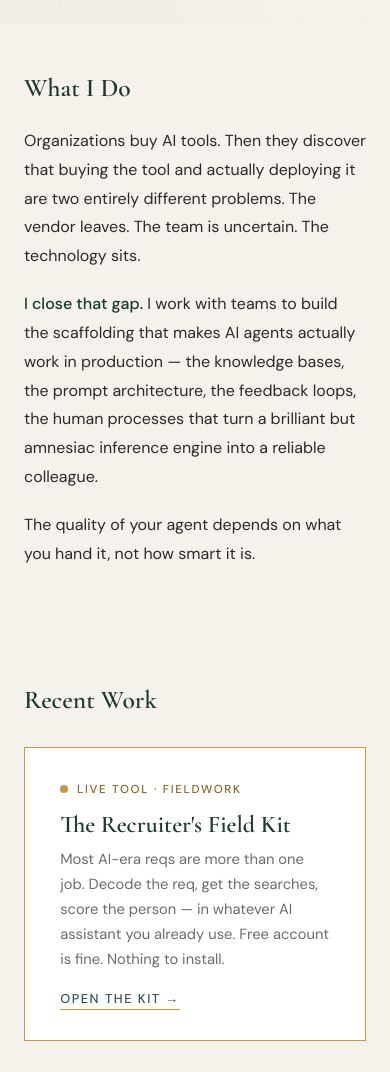
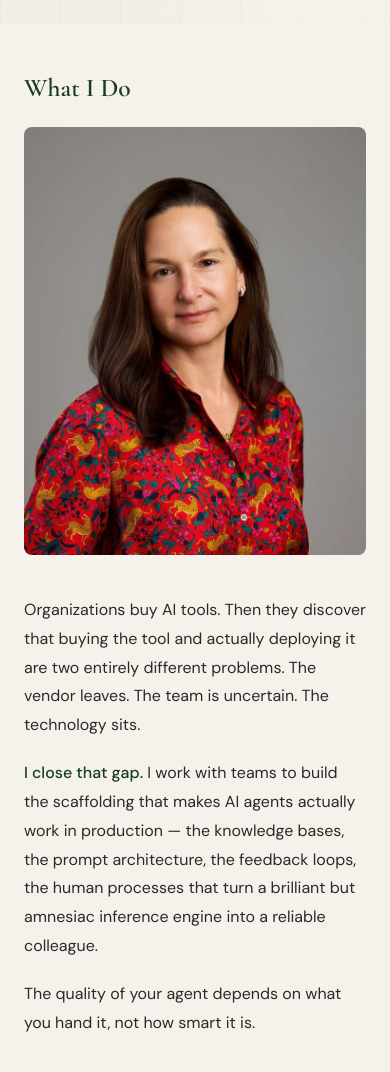
Before and after one commit to comelyhunger/prodigalparadigm, a plain HTML site: page index.html in a window 390 px wide. Shown: the part 820-1892 px from the top of the page. Drawn offline with nearby package versions, Linux system fonts and the light colour scheme.

Commit message:
What I Do: Kathleen's portrait left of the text
Head-and-shoulders 4:5 crop of the April headshot at images/
kathleen-portrait.jpg, 300px column beside the copy, stacking
above it on phones. Copy unchanged pending the workshop.

Co-Authored-By: Claude Fable 5 <noreply@anthropic.com>
Claude-Session: https://claude.ai/code/session_016XPZmAmmQTvXPsn9KD7iZX

Co-authored-by: Kathleen Bartin <kathleen@prodigalparadigm.com>

```diff
--- a/index.html
+++ b/index.html
@@ -362,6 +362,13 @@
         }
         .work-card--photo .card-body { padding: 1.5rem 1.8rem 1.8rem; }
         .card-logo { display: block; width: 100%; max-width: 340px; height: auto; margin-top: 1.1rem; border-radius: 6px; }
+        .about-row { display: flex; gap: 2.6rem; align-items: flex-start; }
+        .about-photo { flex: 0 0 300px; width: 300px; height: auto; border-radius: 8px; }
+        .about-text { flex: 1; min-width: 0; }
+        @media (max-width: 700px) {
+            .about-row { flex-direction: column; }
+            .about-photo { width: 100%; max-width: 360px; flex-basis: auto; margin: 0 auto; }
+        }
         .work-card--photo h3 { margin-bottom: 0.45rem; }
 
         /* ── Featured Tool ── */
@@ -654,9 +661,14 @@
 
     <section class="section">
         <h2 class="section-heading">What I Do</h2>
-        <p>Organizations buy AI tools. Then they discover that buying the tool and actually deploying it are two entirely different problems. The vendor leaves. The team is uncertain. The technology sits.</p>
-        <p><strong>I close that gap.</strong> I work with teams to build the scaffolding that makes AI agents actually work in production — the knowledge bases, the prompt architecture, the feedback loops, the human processes that turn a brilliant but amnesiac inference engine into a reliable colleague.</p>
-        <p>The quality of your agent depends on what you hand it, not how smart it is.</p>
+        <div class="about-row">
+            <img class="about-photo" src="images/kathleen-portrait.jpg" alt="Kathleen Bartin" width="720" height="900">
+            <div class="about-text">
+                <p>Organizations buy AI tools. Then they discover that buying the tool and actually deploying it are two entirely different problems. The vendor leaves. The team is uncertain. The technology sits.</p>
+                <p><strong>I close that gap.</strong> I work with teams to build the scaffolding that makes AI agents actually work in production — the knowledge bases, the prompt architecture, the feedback loops, the human processes that turn a brilliant but amnesiac inference engine into a reliable colleague.</p>
+                <p>The quality of your agent depends on what you hand it, not how smart it is.</p>
+            </div>
+        </div>
     </section>
 
     <section class="section">
```
Also changed, not shown: images/kathleen-portrait.jpg (added).
